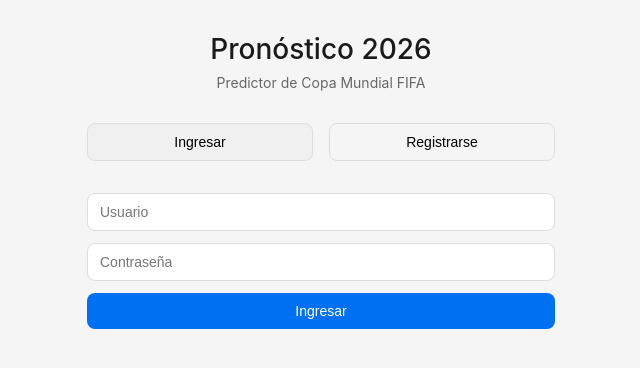
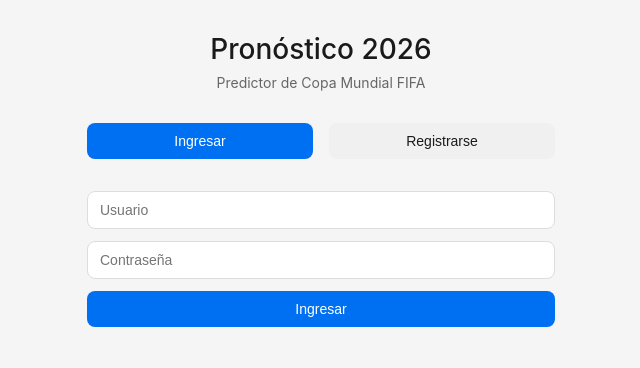
Before and after one commit to Silva029/Pronostico-FIFA-2026, a React (Create React App) app: page / in a window 1280 px wide. Shown: the top 368 px of the page, without its empty margins (319-959 px from the left). Built offline with nearby package versions, Linux system fonts and the light colour scheme.

Commit message:
Enhance error handling and user feedback
Added error handling for local storage data loading and improved user feedback during registration and login processes.

```diff
--- a/src/App.js
+++ b/src/App.js
@@ -3,18 +3,27 @@
 const FIFA2026PoolApp = () => {
   const [currentUser, setCurrentUser] = useState(null);
   const [view, setView] = useState('login');
+  const [showRegister, setShowRegister] = useState(false);
   const [users, setUsers] = useState([]);
   const [matches, setMatches] = useState([]);
   const [loginForm, setLoginForm] = useState({ username: '', password: '' });
   const [registerForm, setRegisterForm] = useState({ username: '', password: '', confirmPassword: '' });
+  const [error, setError] = useState('');
 
   // Initialize app
   useEffect(() => {
+    console.log('App initializing...');
     const saved = localStorage.getItem('fifa2026Data');
     if (saved) {
+      try {
         const data = JSON.parse(saved);
         setUsers(data.users || []);
         setMatches(data.matches || []);
+        console.log('Data loaded from storage');
+      } catch (e) {
+        console.error('Error loading data:', e);
+        initializeData();
+      }
     } else {
       initializeData();
     }
@@ -23,10 +32,12 @@
     if (loggedIn) {
       setCurrentUser(loggedIn);
       setView('dashboard');
+      console.log('User logged in:', loggedIn);
     }
   }, []);
 
   const initializeData = () => {
+    console.log('Initializing data...');
     const initialMatches = [
       { id: 1, home: 'Argentina', away: 'Morocco', group: 'A', date: '2026-06-12', homeScore: null, awayScore: null },
       { id: 2, home: 'France', away: 'Denmark', group: 'A', date: '2026-06-12', homeScore: null, awayScore: null },
@@ -43,12 +54,21 @@
 
   const handleRegister = (e) => {
     e.preventDefault();
-    if (registerForm.password !== registerForm.confirmPassword) {
-      alert('Las contraseñas no coinciden');
+    console.log('Register attempt:', registerForm.username);
+    setError('');
+
+    if (!registerForm.username || !registerForm.password) {
+      setError('Por favor completa todos los campos');
       return;
     }
+
+    if (registerForm.password !== registerForm.confirmPassword) {
+      setError('Las contraseñas no coinciden');
+      return;
+    }
+
     if (users.some(u => u.username === registerForm.username)) {
-      alert('El usuario ya existe');
+      setError('El usuario ya existe');
       return;
     }
 
@@ -67,18 +87,29 @@
     setCurrentUser(registerForm.username);
     setView('dashboard');
     setRegisterForm({ username: '', password: '', confirmPassword: '' });
+    setShowRegister(false);
+    console.log('User registered successfully');
   };
 
   const handleLogin = (e) => {
     e.preventDefault();
+    console.log('Login attempt:', loginForm.username);
+    setError('');
+
+    if (!loginForm.username || !loginForm.password) {
+      setError('Por favor completa usuario y contraseña');
+      return;
+    }
+
     const user = users.find(u => u.username === loginForm.username && u.password === loginForm.password);
     if (user) {
       localStorage.setItem('currentUser', loginForm.username);
       setCurrentUser(loginForm.username);
       setView('dashboard');
       setLoginForm({ username: '', password: '' });
+      console.log('Login successful');
     } else {
-      alert('Usuario o contraseña incorrectos');
+      setError('Usuario o contraseña incorrectos');
     }
   };
 
@@ -86,20 +117,26 @@
     localStorage.removeItem('currentUser');
     setCurrentUser(null);
     setView('login');
+    setShowRegister(false);
+    setError('');
+    console.log('User logged out');
   };
 
   const handlePrediction = (matchId, homeScore, awayScore) => {
-    const user = users.find(u => u.username === currentUser);
-    if (user) {
-      user.predictions[matchId] = { home: parseInt(homeScore), away: parseInt(awayScore) };
-      const updatedUsers = users.map(u => u.username === currentUser ? user : u);
+    const userIndex = users.findIndex(u => u.username === currentUser);
+    if (userIndex !== -1) {
+      const updatedUsers = [...users];
+      updatedUsers[userIndex].predictions[matchId] = {
+        home: homeScore === '' ? null : parseInt(homeScore),
+        away: awayScore === '' ? null : parseInt(awayScore),
+      };
       setUsers(updatedUsers);
       localStorage.setItem('fifa2026Data', JSON.stringify({ users: updatedUsers, matches }));
     }
   };
 
   const calculatePoints = (prediction, match) => {
-    if (!prediction || match.homeScore === null) return 0;
+    if (!prediction || prediction.home === null || prediction.away === null || match.homeScore === null) return 0;
 
     let points = 0;
     if (prediction.home === match.homeScore && prediction.away === match.awayScore) {
@@ -127,97 +164,213 @@
     }).sort((a, b) => b.totalPoints - a.totalPoints);
   };
 
+  // LOGIN VIEW
   if (view === 'login') {
     return (
-      <div style={{ maxWidth: '500px', margin: '0 auto', padding: '2rem 1rem' }}>
+      <div style={{ maxWidth: '500px', margin: '0 auto', padding: '2rem 1rem', minHeight: '100vh', backgroundColor: '#f5f5f5' }}>
         <div style={{ textAlign: 'center', marginBottom: '2rem' }}>
           <h1 style={{ fontSize: '28px', fontWeight: '500', margin: '0 0 8px', color: '#1a1a1a' }}>Pronóstico 2026</h1>
           <p style={{ color: '#666', margin: '0', fontSize: '14px' }}>Predictor de Copa Mundial FIFA</p>
         </div>
 
         <div style={{ display: 'flex', gap: '1rem', marginBottom: '2rem' }}>
-          <button onClick={() => setView('login')} style={{ flex: 1, padding: '10px', background: view === 'login' ? '#f0f0f0' : 'transparent', border: '1px solid #ddd', borderRadius: '8px', cursor: 'pointer', fontSize: '14px', fontWeight: '500' }}>Ingresar</button>
-          <button onClick={() => setView('register')} style={{ flex: 1, padding: '10px', background: view === 'register' ? '#f0f0f0' : 'transparent', border: '1px solid #ddd', borderRadius: '8px', cursor: 'pointer', fontSize: '14px', fontWeight: '500' }}>Registrarse</button>
+          <button
+            onClick={() => { setShowRegister(false); setError(''); }}
+            style={{
+              flex: 1,
+              padding: '10px',
+              background: !showRegister ? '#0070f3' : '#f0f0f0',
+              color: !showRegister ? 'white' : '#1a1a1a',
+              border: 'none',
+              borderRadius: '8px',
+              cursor: 'pointer',
+              fontSize: '14px',
+              fontWeight: '500',
+            }}
+          >
+            Ingresar
+          </button>
+          <button
+            onClick={() => { setShowRegister(true); setError(''); }}
+            style={{
+              flex: 1,
+              padding: '10px',
+              background: showRegister ? '#0070f3' : '#f0f0f0',
+              color: showRegister ? 'white' : '#1a1a1a',
+              border: 'none',
+              borderRadius: '8px',
+              cursor: 'pointer',
+              fontSize: '14px',
+              fontWeight: '500',
+            }}
+          >
+            Registrarse
+          </button>
         </div>
 
-        {view === 'login' ? (
+        {error && (
+          <div style={{ background: '#ffe0e0', color: '#c41e1e', padding: '12px', borderRadius: '8px', marginBottom: '1rem', fontSize: '13px' }}>
+            {error}
+          </div>
+        )}
+
+        {!showRegister ? (
           <form onSubmit={handleLogin} style={{ display: 'flex', flexDirection: 'column', gap: '12px' }}>
-            <input type="text" placeholder="Usuario" value={loginForm.username} onChange={(e) => setLoginForm({ ...loginForm, username: e.target.value })} required style={{ padding: '10px 12px', borderRadius: '8px', border: '1px solid #ddd', fontSize: '14px' }} />
-            <input type="password" placeholder="Contraseña" value={loginForm.password} onChange={(e) => setLoginForm({ ...loginForm, password: e.target.value })} required style={{ padding: '10px 12px', borderRadius: '8px', border: '1px solid #ddd', fontSize: '14px' }} />
-            <button type="submit" style={{ padding: '10px', background: '#0070f3', color: 'white', border: 'none', borderRadius: '8px', cursor: 'pointer', fontSize: '14px', fontWeight: '500' }}>Ingresar</button>
+            <input
+              type="text"
+              placeholder="Usuario"
+              value={loginForm.username}
+              onChange={(e) => setLoginForm({ ...loginForm, username: e.target.value })}
+              required
+              style={{ padding: '10px 12px', borderRadius: '8px', border: '1px solid #ddd', fontSize: '14px' }}
+            />
+            <input
+              type="password"
+              placeholder="Contraseña"
+              value={loginForm.password}
+              onChange={(e) => setLoginForm({ ...loginForm, password: e.target.value })}
+              required
+              style={{ padding: '10px 12px', borderRadius: '8px', border: '1px solid #ddd', fontSize: '14px' }}
+            />
+            <button type="submit" style={{ padding: '10px', background: '#0070f3', color: 'white', border: 'none', borderRadius: '8px', cursor: 'pointer', fontSize: '14px', fontWeight: '500' }}>
+              Ingresar
+            </button>
           </form>
         ) : (
           <form onSubmit={handleRegister} style={{ display: 'flex', flexDirection: 'column', gap: '12px' }}>
-            <input type="text" placeholder="Nombre de usuario" value={registerForm.username} onChange={(e) => setRegisterForm({ ...registerForm, username: e.target.value })} required style={{ padding: '10px 12px', borderRadius: '8px', border: '1px solid #ddd', fontSize: '14px' }} />
-            <input type="password" placeholder="Contraseña" value={registerForm.password} onChange={(e) => setRegisterForm({ ...registerForm, password: e.target.value })} required style={{ padding: '10px 12px', borderRadius: '8px', border: '1px solid #ddd', fontSize: '14px' }} />
-            <input type="password" placeholder="Confirmar contraseña" value={registerForm.confirmPassword} onChange={(e) => setRegisterForm({ ...registerForm, confirmPassword: e.target.value })} required style={{ padding: '10px 12px', borderRadius: '8px', border: '1px solid #ddd', fontSize: '14px' }} />
-            <button type="submit" style={{ padding: '10px', background: '#0070f3', color: 'white', border: 'none', borderRadius: '8px', cursor: 'pointer', fontSize: '14px', fontWeight: '500' }}>Registrarse</button>
+            <input
+              type="text"
+              placeholder="Nombre de usuario"
+              value={registerForm.username}
+              onChange={(e) => setRegisterForm({ ...registerForm, username: e.target.value })}
+              required
+              style={{ padding: '10px 12px', borderRadius: '8px', border: '1px solid #ddd', fontSize: '14px' }}
+            />
+            <input
+              type="password"
+              placeholder="Contraseña"
+              value={registerForm.password}
+              onChange={(e) => setRegisterForm({ ...registerForm, password: e.target.value })}
+              required
+              style={{ padding: '10px 12px', borderRadius: '8px', border: '1px solid #ddd', fontSize: '14px' }}
+            />
+            <input
+              type="password"
+              placeholder="Confirmar contraseña"
+              value={registerForm.confirmPassword}
+              onChange={(e) => setRegisterForm({ ...registerForm, confirmPassword: e.target.value })}
+              required
+              style={{ padding: '10px 12px', borderRadius: '8px', border: '1px solid #ddd', fontSize: '14px' }}
+            />
+            <button type="submit" style={{ padding: '10px', background: '#0070f3', color: 'white', border: 'none', borderRadius: '8px', cursor: 'pointer', fontSize: '14px', fontWeight: '500' }}>
+              Registrarse
+            </button>
           </form>
         )}
       </div>
     );
   }
 
+  // DASHBOARD VIEW
   if (view === 'dashboard') {
     const leaderboard = getLeaderboard();
     const currentUserRank = leaderboard.findIndex(u => u.username === currentUser) + 1;
 
     return (
-      <div style={{ padding: '1rem' }}>
+      <div style={{ padding: '1rem', minHeight: '100vh', backgroundColor: '#f5f5f5' }}>
         <div style={{ display: 'flex', justifyContent: 'space-between', alignItems: 'center', marginBottom: '1.5rem' }}>
           <div>
             <h1 style={{ fontSize: '24px', fontWeight: '500', margin: '0', color: '#1a1a1a' }}>Pronóstico 2026</h1>
             <p style={{ fontSize: '13px', color: '#666', margin: '4px 0 0' }}>Bienvenido, {currentUser}</p>
           </div>
-          <button onClick={handleLogout} style={{ padding: '8px 12px', background: 'transparent', border: '1px solid #ddd', borderRadius: '8px', cursor: 'pointer', fontSize: '13px' }}>Salir</button>
+          <button onClick={handleLogout} style={{ padding: '8px 12px', background: 'transparent', border: '1px solid #ddd', borderRadius: '8px', cursor: 'pointer', fontSize: '13px' }}>
+            Salir
+          </button>
         </div>
 
         <div style={{ display: 'grid', gridTemplateColumns: 'repeat(auto-fit, minmax(140px, 1fr))', gap: '12px', marginBottom: '2rem' }}>
-          <div style={{ background: '#f0f0f0', padding: '1rem', borderRadius: '8px' }}>
+          <div style={{ background: 'white', padding: '1rem', borderRadius: '8px', border: '1px solid #ddd' }}>
             <p style={{ fontSize: '12px', color: '#666', margin: '0 0 8px' }}>Tu posición</p>
             <p style={{ fontSize: '20px', fontWeight: '500', color: '#1a1a1a', margin: '0' }}>#{currentUserRank}</p>
           </div>
-          <div style={{ background: '#f0f0f0', padding: '1rem', borderRadius: '8px' }}>
+          <div style={{ background: 'white', padding: '1rem', borderRadius: '8px', border: '1px solid #ddd' }}>
             <p style={{ fontSize: '12px', color: '#666', margin: '0 0 8px' }}>Tu puntuación</p>
-            <p style={{ fontSize: '20px', fontWeight: '500', color: '#1a1a1a', margin: '0' }}>{leaderboard.find(u => u.username === currentUser)?.totalPoints || 0}</p>
+            <p style={{ fontSize: '20px', fontWeight: '500', color: '#1a1a1a', margin: '0' }}>
+              {leaderboard.find(u => u.username === currentUser)?.totalPoints || 0}
+            </p>
           </div>
-          <div style={{ background: '#f0f0f0', padding: '1rem', borderRadius: '8px' }}>
+          <div style={{ background: 'white', padding: '1rem', borderRadius: '8px', border: '1px solid #ddd' }}>
             <p style={{ fontSize: '12px', color: '#666', margin: '0 0 8px' }}>Participantes</p>
             <p style={{ fontSize: '20px', fontWeight: '500', color: '#1a1a1a', margin: '0' }}>{users.length}</p>
           </div>
         </div>
 
         <div style={{ display: 'flex', gap: '8px', marginBottom: '2rem', borderBottom: '1px solid #ddd', paddingBottom: '12px' }}>
-          <button onClick={() => setView('predictions')} style={{ padding: '8px 12px', background: view === 'predictions' ? '#f0f0f0' : 'transparent', border: 'none', borderRadius: '8px', cursor: 'pointer', fontSize: '13px', fontWeight: '500' }}>Mis predicciones</button>
-          <button onClick={() => setView('dashboard')} style={{ padding: '8px 12px', background: view === 'dashboard' ? '#f0f0f0' : 'transparent', border: 'none', borderRadius: '8px', cursor: 'pointer', fontSize: '13px', fontWeight: '500' }}>Tabla de posiciones</button>
+          <button
+            onClick={() => setView('predictions')}
+            style={{
+              padding: '8px 12px',
+              background: view === 'predictions' ? '#0070f3' : '#f0f0f0',
+              color: view === 'predictions' ? 'white' : '#1a1a1a',
+              border: 'none',
+              borderRadius: '8px',
+              cursor: 'pointer',
+              fontSize: '13px',
+              fontWeight: '500',
+            }}
+          >
+            Mis predicciones
+          </button>
+          <button
+            onClick={() => setView('dashboard')}
+            style={{
+              padding: '8px 12px',
+              background: view === 'dashboard' ? '#0070f3' : '#f0f0f0',
+              color: view === 'dashboard' ? 'white' : '#1a1a1a',
+              border: 'none',
+              borderRadius: '8px',
+              cursor: 'pointer',
+              fontSize: '13px',
+              fontWeight: '500',
+            }}
+          >
+            Tabla de posiciones
+          </button>
         </div>
 
         <div>
           <h2 style={{ fontSize: '16px', fontWeight: '500', margin: '0 0 1rem', color: '#1a1a1a' }}>Tabla de posiciones</h2>
           <div style={{ display: 'flex', flexDirection: 'column', gap: '8px' }}>
-            {leaderboard.map((user, idx) => (
-              <div key={user.id} style={{ display: 'flex', justifyContent: 'space-between', alignItems: 'center', padding: '12px', background: user.username === currentUser ? '#f0f0f0' : 'transparent', borderRadius: '8px', border: '1px solid #ddd' }}>
+            {leaderboard.length === 0 ? (
+              <p style={{ color: '#666', fontSize: '14px' }}>No hay participantes aún</p>
+            ) : (
+              leaderboard.map((user, idx) => (
+                <div key={user.id} style={{ display: 'flex', justifyContent: 'space-between', alignItems: 'center', padding: '12px', background: user.username === currentUser ? '#e3f2fd' : 'white', borderRadius: '8px', border: '1px solid #ddd' }}>
                   <div style={{ display: 'flex', alignItems: 'center', gap: '12px' }}>
                     <span style={{ fontSize: '13px', fontWeight: '500', color: '#666', minWidth: '20px' }}>#{idx + 1}</span>
                     <span style={{ fontSize: '14px', fontWeight: '500', color: '#1a1a1a' }}>{user.username}</span>
                   </div>
                   <span style={{ fontSize: '14px', fontWeight: '500', color: '#0070f3' }}>{user.totalPoints} pts</span>
                 </div>
-            ))}
+              ))
+            )}
           </div>
         </div>
       </div>
     );
   }
 
+  // PREDICTIONS VIEW
   if (view === 'predictions') {
     const user = users.find(u => u.username === currentUser);
 
     return (
-      <div style={{ padding: '1rem' }}>
+      <div style={{ padding: '1rem', minHeight: '100vh', backgroundColor: '#f5f5f5' }}>
         <div style={{ display: 'flex', justifyContent: 'space-between', alignItems: 'center', marginBottom: '1.5rem' }}>
           <h1 style={{ fontSize: '24px', fontWeight: '500', margin: '0', color: '#1a1a1a' }}>Mis predicciones</h1>
-          <button onClick={() => setView('dashboard')} style={{ padding: '8px 12px', background: 'transparent', border: '1px solid #ddd', borderRadius: '8px', cursor: 'pointer', fontSize: '13px' }}>← Volver</button>
+          <button onClick={() => setView('dashboard')} style={{ padding: '8px 12px', background: 'transparent', border: '1px solid #ddd', borderRadius: '8px', cursor: 'pointer', fontSize: '13px' }}>
+            ← Volver
+          </button>
         </div>
 
         <div style={{ display: 'flex', flexDirection: 'column', gap: '12px' }}>
@@ -234,17 +387,33 @@
                 </div>
 
                 <div style={{ display: 'flex', gap: '8px', alignItems: 'center' }}>
-                  <input type="number" min="0" max="10" value={prediction?.home || ''} onChange={(e) => handlePrediction(match.id, e.target.value, prediction?.away || '')} placeholder="0" style={{ width: '60px', padding: '8px', border: '1px solid #ddd', borderRadius: '8px', fontSize: '14px', textAlign: 'center' }} />
+                  <input
+                    type="number"
+                    min="0"
+                    max="10"
+                    value={prediction?.home !== null && prediction?.home !== undefined ? prediction.home : ''}
+                    onChange={(e) => handlePrediction(match.id, e.target.value, prediction?.away || '')}
+                    placeholder="0"
+                    style={{ width: '60px', padding: '8px', border: '1px solid #ddd', borderRadius: '8px', fontSize: '14px', textAlign: 'center' }}
+                  />
                   <span style={{ fontSize: '12px', color: '#666', fontWeight: '500' }}>-</span>
-                  <input type="number" min="0" max="10" value={prediction?.away || ''} onChange={(e) => handlePrediction(match.id, prediction?.home || '', e.target.value)} placeholder="0" style={{ width: '60px', padding: '8px', border: '1px solid #ddd', borderRadius: '8px', fontSize: '14px', textAlign: 'center' }} />
+                  <input
+                    type="number"
+                    min="0"
+                    max="10"
+                    value={prediction?.away !== null && prediction?.away !== undefined ? prediction.away : ''}
+                    onChange={(e) => handlePrediction(match.id, prediction?.home || '', e.target.value)}
+                    placeholder="0"
+                    style={{ width: '60px', padding: '8px', border: '1px solid #ddd', borderRadius: '8px', fontSize: '14px', textAlign: 'center' }}
+                  />
                 </div>
               </div>
             );
           })}
         </div>
 
-        <div style={{ marginTop: '2rem', padding: '1rem', background: '#f0f0f0', borderRadius: '12px', fontSize: '13px', color: '#666' }}>
-          <p style={{ margin: '0 0 8px', fontWeight: '500' }}>Sistema de puntuación:</p>
+        <div style={{ marginTop: '2rem', padding: '1rem', background: 'white', borderRadius: '12px', border: '1px solid #ddd', fontSize: '13px', color: '#666' }}>
+          <p style={{ margin: '0 0 8px', fontWeight: '500', color: '#1a1a1a' }}>Sistema de puntuación:</p>
           <p style={{ margin: '0 0 4px' }}>✓ Resultado exacto: 5 puntos</p>
           <p style={{ margin: '0 0 4px' }}>✓ Ganador correcto: 3 puntos</p>
           <p style={{ margin: '0' }}>✓ Un gol correcto: 1 punto</p>
```
Lines whose indentation alone changed are shown as unchanged.
